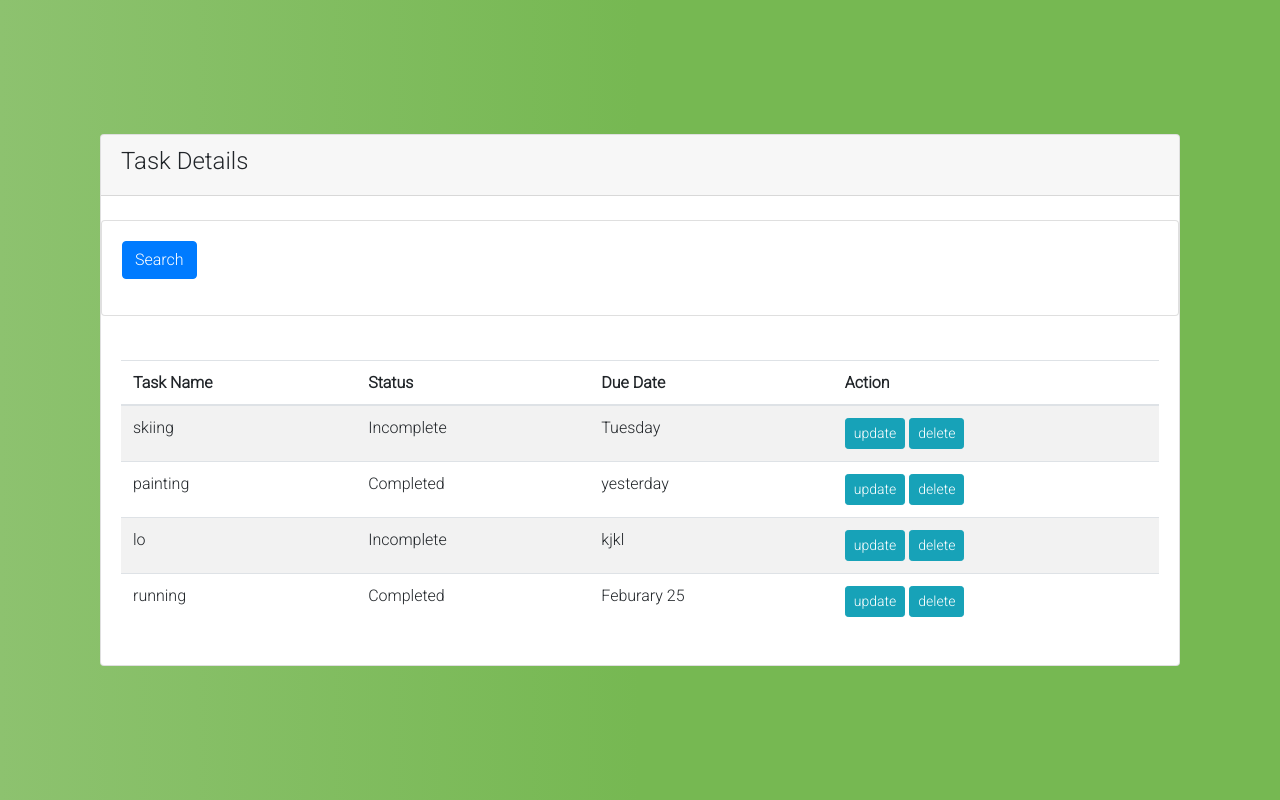
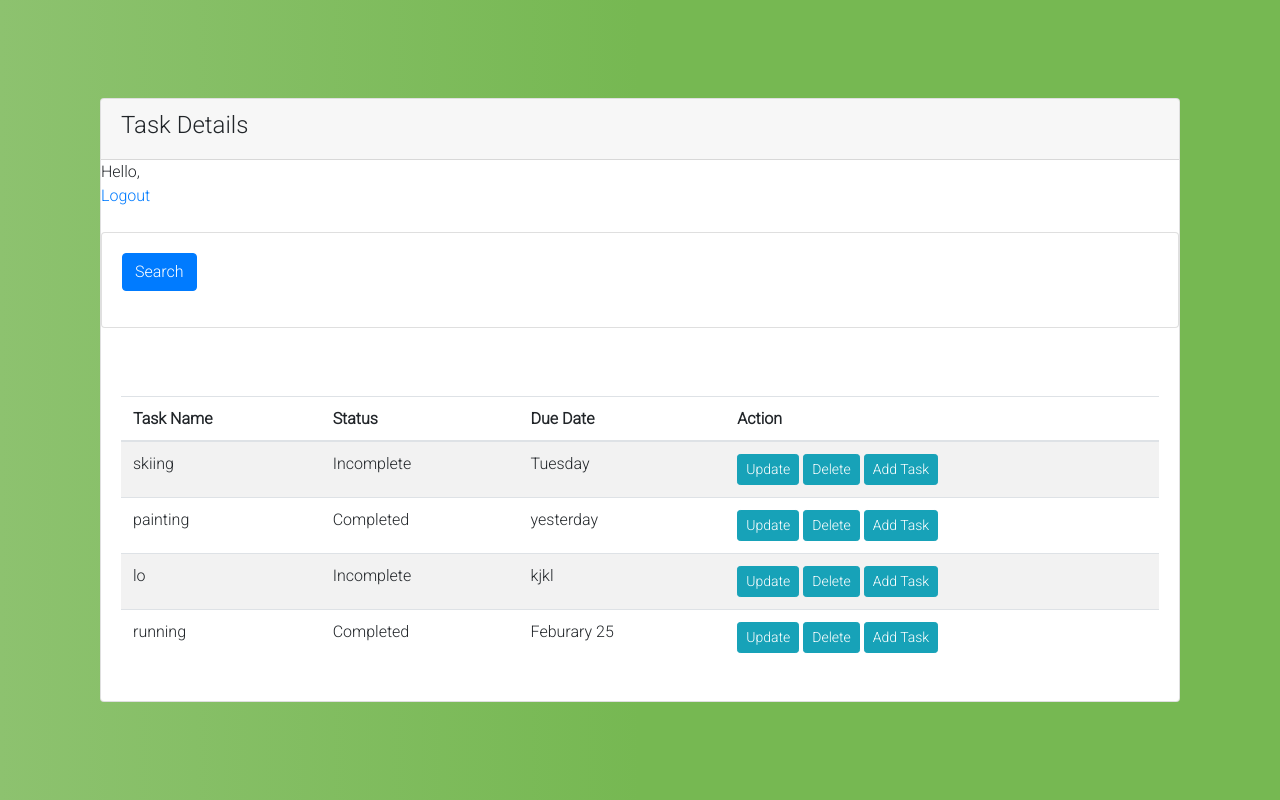
Before and after one commit to asadbekrakhmonjonov/django, a Django app: template my_project/projectfiles/templates/projectfiles/homePage.html in a window 1280 px wide. Run offline with Django 5.2, Linux system fonts and the light colour scheme; data comes from the database, SQL or seed files in the repository; both versions use the stored data as it was after the commit; the template is opened without the code that fills it: values that come from a table or form of the project are taken from there, most other values are stand-ins (such as "Sample title", 1, 10 or a date in 2020); some libraries are stand-ins or nearby versions.

Commit message:
a modified version of my project

```diff
--- a/my_project/projectfiles/filter.py
+++ b/my_project/projectfiles/filter.py
@@ -1,6 +1,8 @@
 import django_filters
 from .models import Task
 class TaskFilter(django_filters.FilterSet):
+    task_name = django_filters.CharFilter(lookup_expr='icontains', label='task_name')
     class Meta:
         model = Task
         fields = '__all__'
+        exclude = ['task_name']
--- a/my_project/projectfiles/templates/projectfiles/homePage.html
+++ b/my_project/projectfiles/templates/projectfiles/homePage.html
@@ -17,6 +17,8 @@
                 <div class="card-header">
                     <h4>Task Details</h4>
                 </div>
+                 <span>Hello, </span>
+                <span><a href="{% url 'logout' %}">Logout</a></span>
                 <br>
                 <div class="row">
                     <div class="col">
@@ -28,6 +30,7 @@
                         </div>
                     </div>
                 </div>
+                <br>
                 <br>
                 <div class="card-body">
                     <div class="table-responsive">
@@ -49,8 +52,9 @@
                                             <td>{{ load.task_status }}</td>
                                             <td>{{ load.due_date }}</td>
                                             <td>
-                                                <a href="{% url 'update_task' pk_test=load.pk %}" class="btn btn-sm btn-info">update</a>
-                                                <a href="{% url 'delete_task' pk=load.pk %}" class="btn btn-sm btn-info">delete</a>
+                                                <a href="{% url 'update_task' pk_test=load.pk %}" class="btn btn-sm btn-info">Update</a>
+                                                <a href="{% url 'delete_task' pk=load.pk %}" class="btn btn-sm btn-info">Delete</a>
+                                                <a href="{% url 'task_page' %}" class="btn btn-sm btn-info">Add Task</a>
                                             </td>
                                         </tr>
                                     {% endfor %}
--- a/my_project/projectfiles/templates/projectfiles/login.html
+++ b/my_project/projectfiles/templates/projectfiles/login.html
@@ -12,7 +12,7 @@
         <br>
         <br>
         <button type="submit">Login</button>
-        <p class="message">Not registered? <a href="{% url 'sign' %}">sign up</a></p>
+        <p class="message">Not registered? <a href="{% url 'sign'  %}">sign up</a></p>
         {% for message in messages %}
           <p id="message">{{ message }}</p>
         {% endfor %}
--- a/my_project/projectfiles/urls.py
+++ b/my_project/projectfiles/urls.py
@@ -5,7 +5,9 @@
     path('', views.signPage,name='sign'),
     path('home/', views.homePage, name='home'),
     path('login/', views.loginPage, name='login'),
+    path('logout/', views.logoutPage, name='logout'),
     path('task_page/', views.taskPage, name="task_page"),
     path('update_task/<str:pk_test>/', views.updateTask, name="update_task"),
     path('deleteTask/<str:pk>/', views.deleteTask, name="delete_task"),
+
 ]
```
Also changed, not shown: my_project/projectfiles/decorators.py (added, +9 -0 lines), my_project/projectfiles/views.py (+14 -3 lines), my_project/db.sqlite3, my_project/projectfiles/forms.py (line endings or trailing spaces).
